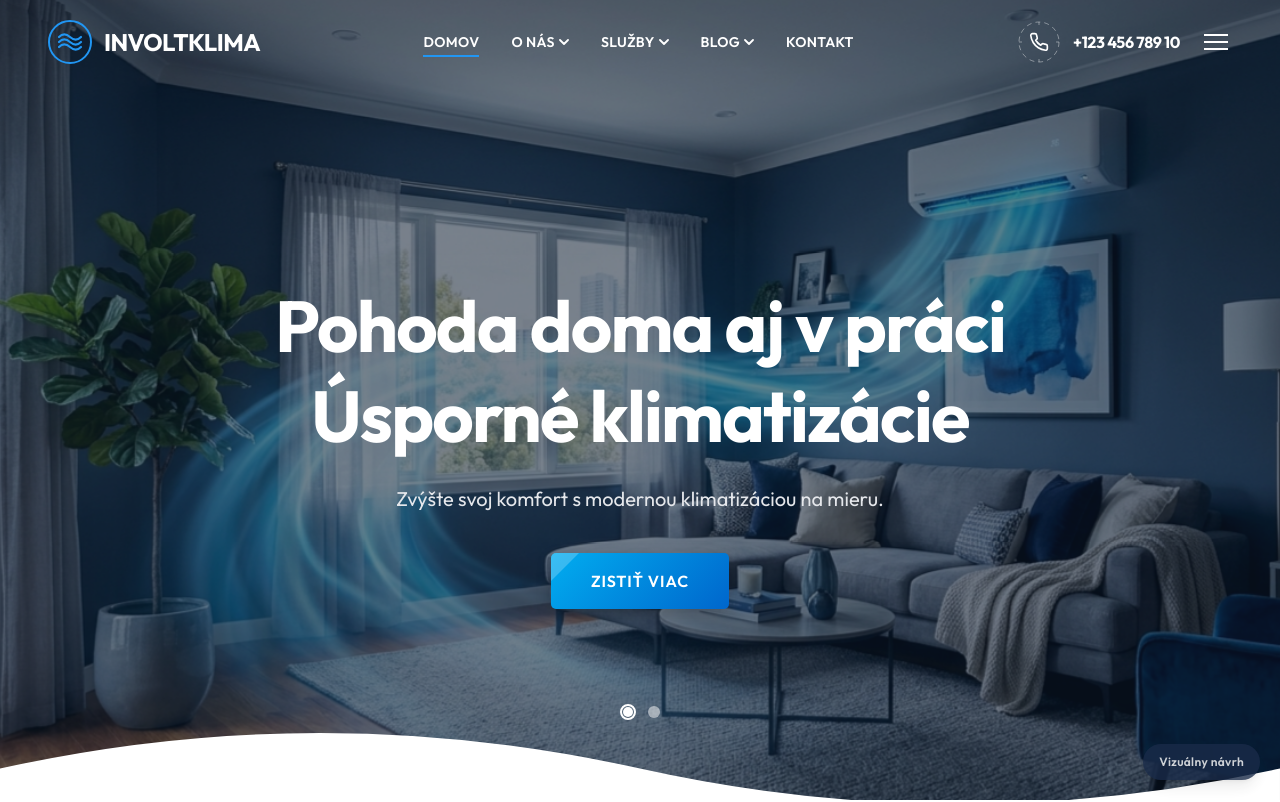
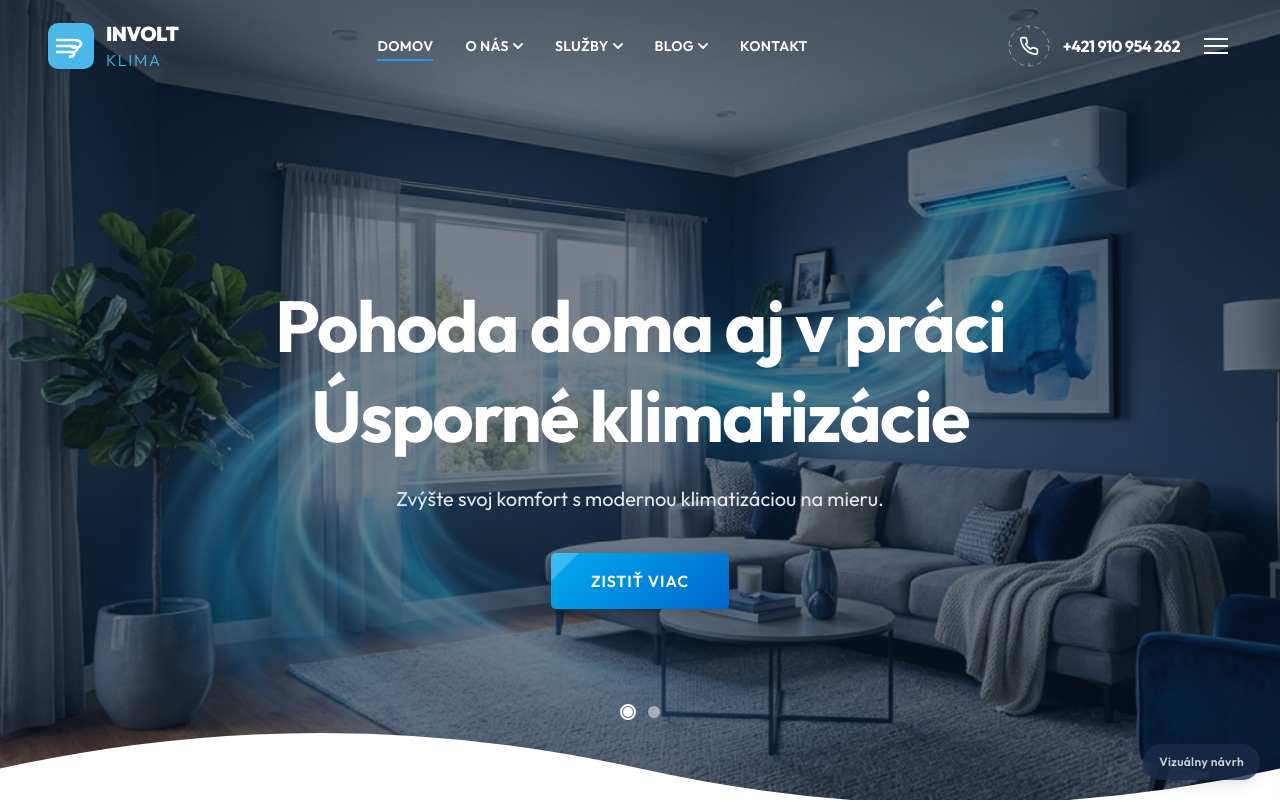
Before and after one commit to soltymwork/involtklima, a Next.js app: page / in a window 1280 px wide. Shown: the top 802 px of the page. Built offline with nearby package versions, Linux system fonts and the light colour scheme.

Commit message:
Add files via upload

```diff
--- a/components/Navbar.tsx
+++ b/components/Navbar.tsx
@@ -21,13 +21,16 @@ const Navbar = () => {
 
         {/* Logo */}
         <Link href="/" className="flex items-center gap-3 relative z-50" onClick={() => setIsOpen(false)}>
-          <svg width="44" height="44" viewBox="0 0 44 44" fill="none" xmlns="http://www.w3.org/2000/svg" className="flex-shrink-0">
-            <circle cx="22" cy="22" r="21" stroke="#2196f3" strokeWidth="2"/>
-            <path d="M11 17 C14.5 13.5 18 13.5 22 17 C26 20.5 29.5 20.5 33 17" stroke="#2196f3" strokeWidth="2.2" fill="none" strokeLinecap="round"/>
-            <path d="M11 22 C14.5 18.5 18 18.5 22 22 C26 25.5 29.5 25.5 33 22" stroke="#2196f3" strokeWidth="2.2" fill="none" strokeLinecap="round"/>
-            <path d="M11 27 C14.5 23.5 18 23.5 22 27 C26 30.5 29.5 30.5 33 27" stroke="#2196f3" strokeWidth="2.2" fill="none" strokeLinecap="round"/>
+          <svg width="46" height="46" viewBox="0 0 46 46" fill="none" xmlns="http://www.w3.org/2000/svg" className="flex-shrink-0">
+            <rect width="46" height="46" rx="10" fill="#4ab8e8"/>
+            <path d="M9 17 L26 17 C32 17 35 20 32 23 C29 26 24 24 24 24" stroke="white" strokeWidth="2.5" fill="none" strokeLinecap="round"/>
+            <path d="M9 23 L24 23 C29 23 31 26 28 28 C26 30 23 29 23 29" stroke="white" strokeWidth="2.5" fill="none" strokeLinecap="round"/>
+            <path d="M9 29 L22 29 C26 29 27 31.5 25 33 C23.5 34 22 33.5 22 33.5" stroke="white" strokeWidth="2.5" fill="none" strokeLinecap="round"/>
           </svg>
-          <span className={`font-bold text-2xl tracking-tight uppercase ${linkCls} transition-colors duration-300`}>Involtklima</span>
+          <div className="flex flex-col leading-none">
+            <span className={`font-black text-xl tracking-tight uppercase ${linkCls} transition-colors duration-300`}>INVOLT</span>
+            <span className={`font-light text-base tracking-widest uppercase ${scrolled || isOpen ? 'text-[#4ab8e8]' : 'text-[#4ab8e8]'} transition-colors duration-300`}>klima</span>
+          </div>
         </Link>
 
         {/* Desktop Links */}
@@ -65,7 +68,7 @@ const Navbar = () => {
                 <path d="M22 16.92v3a2 2 0 0 1-2.18 2 19.79 19.79 0 0 1-8.63-3.07 19.5 19.5 0 0 1-6-6 19.79 19.79 0 0 1-3.07-8.67A2 2 0 0 1 4.11 2h3a2 2 0 0 1 2 1.72 12.84 12.84 0 0 0 .7 2.81 2 2 0 0 1-.45 2.11L8.09 9.91a16 16 0 0 0 6 6l1.27-1.27a2 2 0 0 1 2.11-.45 12.84 12.84 0 0 0 2.81.7A2 2 0 0 1 22 16.92z"/>
               </svg>
             </div>
-            <span className={`font-bold text-base tracking-tight ${linkCls} transition-colors duration-300`}>+123 456 789 10</span>
+            <span className={`font-bold text-base tracking-tight ${linkCls} transition-colors duration-300`}>+421 910 954 262</span>
           </div>
 
           {/* Hamburger */}
@@ -96,7 +99,7 @@ const Navbar = () => {
             <svg viewBox="0 0 24 24" className="w-5 h-5 fill-none stroke-[#1a2b49]" strokeWidth="2" strokeLinecap="round" strokeLinejoin="round">
               <path d="M22 16.92v3a2 2 0 0 1-2.18 2 19.79 19.79 0 0 1-8.63-3.07 19.5 19.5 0 0 1-6-6 19.79 19.79 0 0 1-3.07-8.67A2 2 0 0 1 4.11 2h3a2 2 0 0 1 2 1.72 12.84 12.84 0 0 0 .7 2.81 2 2 0 0 1-.45 2.11L8.09 9.91a16 16 0 0 0 6 6l1.27-1.27a2 2 0 0 1 2.11-.45 12.84 12.84 0 0 0 2.81.7A2 2 0 0 1 22 16.92z"/>
             </svg>
-            <span className="font-bold text-lg text-[#1a2b49]">+123 456 789 10</span>
+            <span className="font-bold text-lg text-[#1a2b49]">+421 910 954 262</span>
           </div>
         </div>
       )}
```
